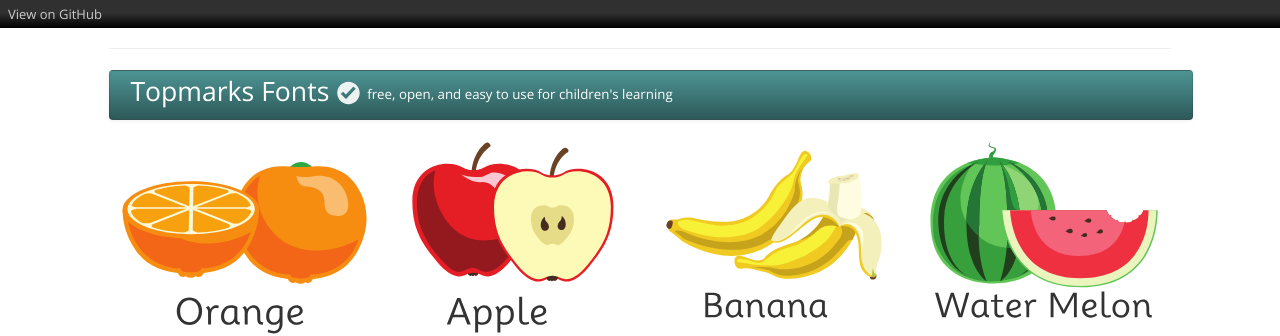
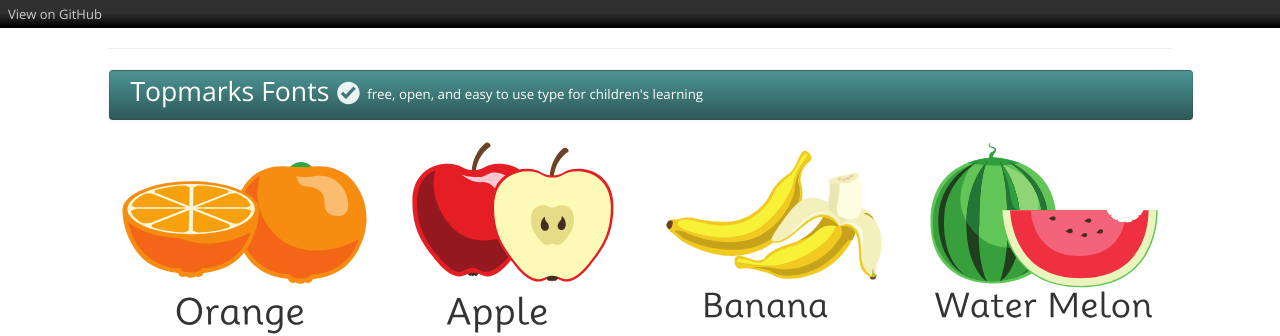
Before and after one commit to vernnobile/topmarks, a Jekyll site: the page built from index.html, in a window 1280 px wide. Shown: the top 336 px of the page. Built offline with Jekyll 4.4.1, drawn with Linux system fonts in a browser that asks for light colours.

Commit message:
Update header-masthead.html

```diff
--- a/_includes/header-masthead.html
+++ b/_includes/header-masthead.html
@@ -1,6 +1,6 @@
 <!-- mainnavbar -->
         <div class="navbar navbar-static-cont-width navbar-teal"><p class="navTitle">Topmarks
           Fonts <img style="margin-bottom:1px" src="images/tick.svg" width="24px"/>
-                  <span style="font-size:0.5em;vertical-align:middle;">free, open, and easy to use for children's learning</span></p>
+                  <span style="font-size:0.5em;vertical-align:middle;">free, open, and easy to use type for children's learning</span></p>
           </div>
         <!-- end header -->
```
